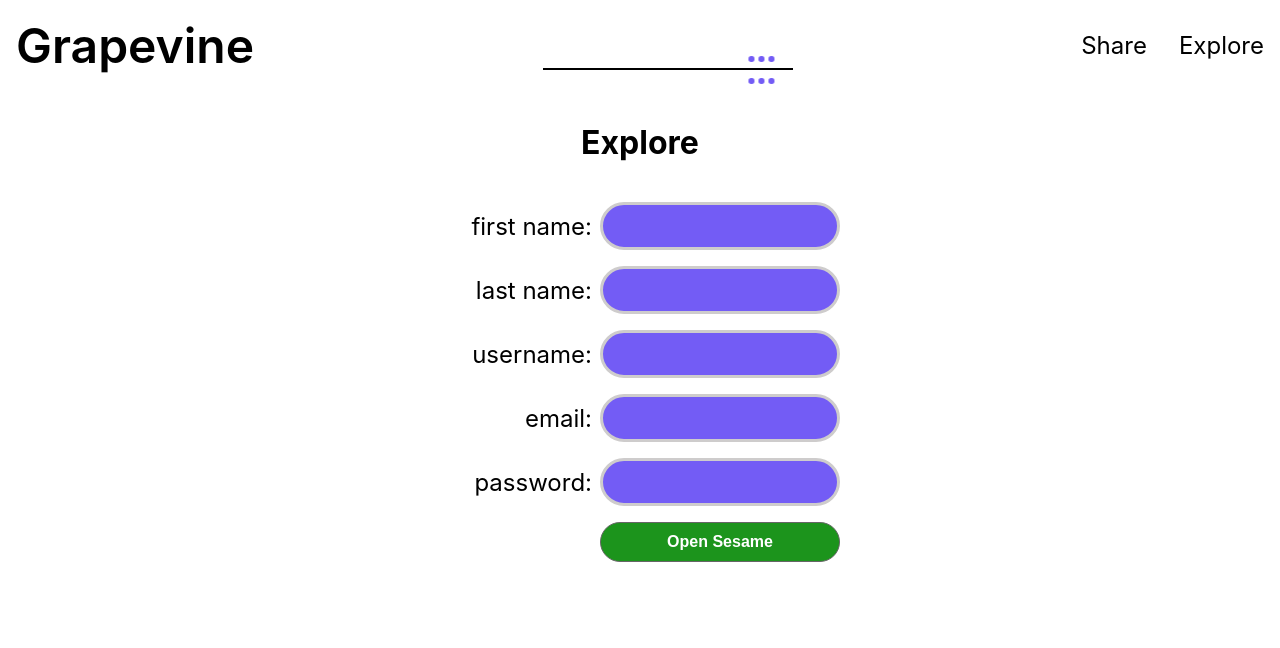
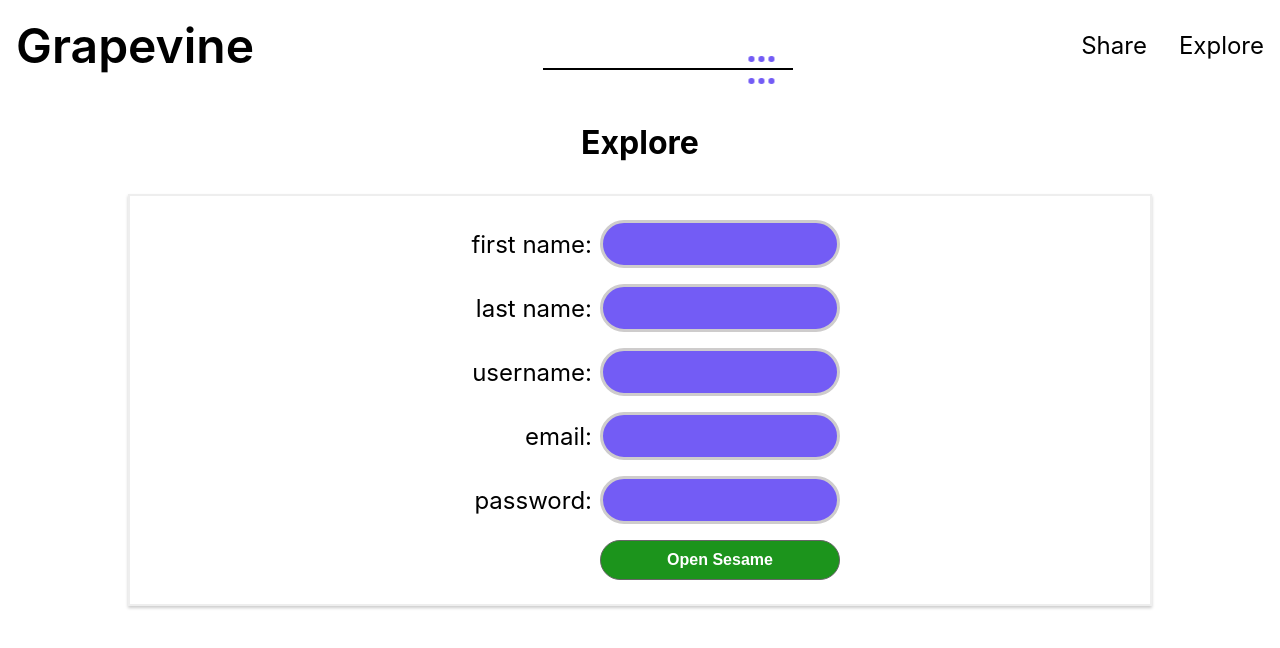
Before and after one commit to tian3401/grape-vine, a React (Create React App) app in the folder grapevine/: page /explore in a window 1280 px wide. Shown: the top 648 px of the page. Built offline with nearby package versions, Linux system fonts and the light colour scheme; no server answers.

Commit message:
apply card styling to forms

```diff
--- a/grapevine/src/App.css
+++ b/grapevine/src/App.css
@@ -44,6 +44,14 @@
   margin: var(--default-margin);
 }
 
+.card__main--default {
+  display: inline-block;
+  border: 2px solid #eee;
+  box-shadow: 0 2px 3px #ccc;
+  padding: 16px;
+  width: 80%;
+}
+
 .message__list--default ul > li {
   list-style-type: none;
   margin: 0.5rem;
--- a/grapevine/src/components/Shareform.js
+++ b/grapevine/src/components/Shareform.js
@@ -40,6 +40,7 @@ class Shareform extends React.Component {
 
   render() {
     return(
+      <div className="card__main--default">
         <form onSubmit={this.handleSubmit} className="form">
           <label>name:</label>
           <input type="text" name="name" className={this.state.classValue} value={this.state.name} onChange={this.handleChange}/>
@@ -53,6 +54,7 @@ class Shareform extends React.Component {
           <input type="text" name="location" className={this.state.classValue}  value={this.state.location} onChange={this.handleChange}/>
           <input className="btn__main--round" type="submit" value="Submit"/>
         </form>
+      </div>
     )
   }
 };
--- a/grapevine/src/components/Signupform.js
+++ b/grapevine/src/components/Signupform.js
@@ -1,5 +1,5 @@
 import React from 'react';
-import '../styles/loginformStyles.css';
+import '../styles/formStyles.css';
 import fireApp from '../config/firebase';
 
 class Login extends React.Component {
@@ -48,6 +48,7 @@ class Login extends React.Component {
 
   render() {
     return (
+      <div className="card__main--default">
         <form className="form" onSubmit={this.createUser}>
           <label>first name:</label>
           <input type="text" name="firstName" className="form__input--standard" value={this.state.firstName} onChange={this.handleChange}/>
@@ -61,6 +62,8 @@ class Login extends React.Component {
           <input type="password" name="password" className="form__input--standard" value={this.state.password} onChange={this.handleChange} />
           <input type="submit" className="btn__main--round"  value="Open Sesame"/>
         </form>
+      </div>
+
     )
   }
 
--- /dev/null
+++ b/grapevine/src/styles/formStyles.css
@@ -0,0 +1,37 @@
+.form {
+  display: grid;
+  grid-template-columns: 10rem auto;
+  grid-template-rows: repeat(6, auto);
+  justify-content: center;
+}
+
+.form > label {
+  font-size: 1.5rem;
+  text-align: right;
+  margin: auto 0;
+}
+
+.form__input--standard {
+  margin: 0.5rem;
+  padding: 0.75rem;
+  height: 3rem;
+  width: 15rem;
+  border: 0.2rem solid rgb(206, 204, 204);
+  border-radius: 25px;
+  outline: none;
+  background: var(--primary-theme-color);
+  color: #ffffff;
+  font-size: 1rem;
+  font-weight: 800;
+}
+
+input[type="submit"] {
+  grid-column-start: 2;
+  margin: 0.5rem;
+  height: 2.5rem;
+  width: 15rem;
+  justify-self: center;
+  border: 1px solid #666;
+  border-radius: 25px;
+  outline: none;
+}
```
Lines whose indentation alone changed are shown as unchanged.
